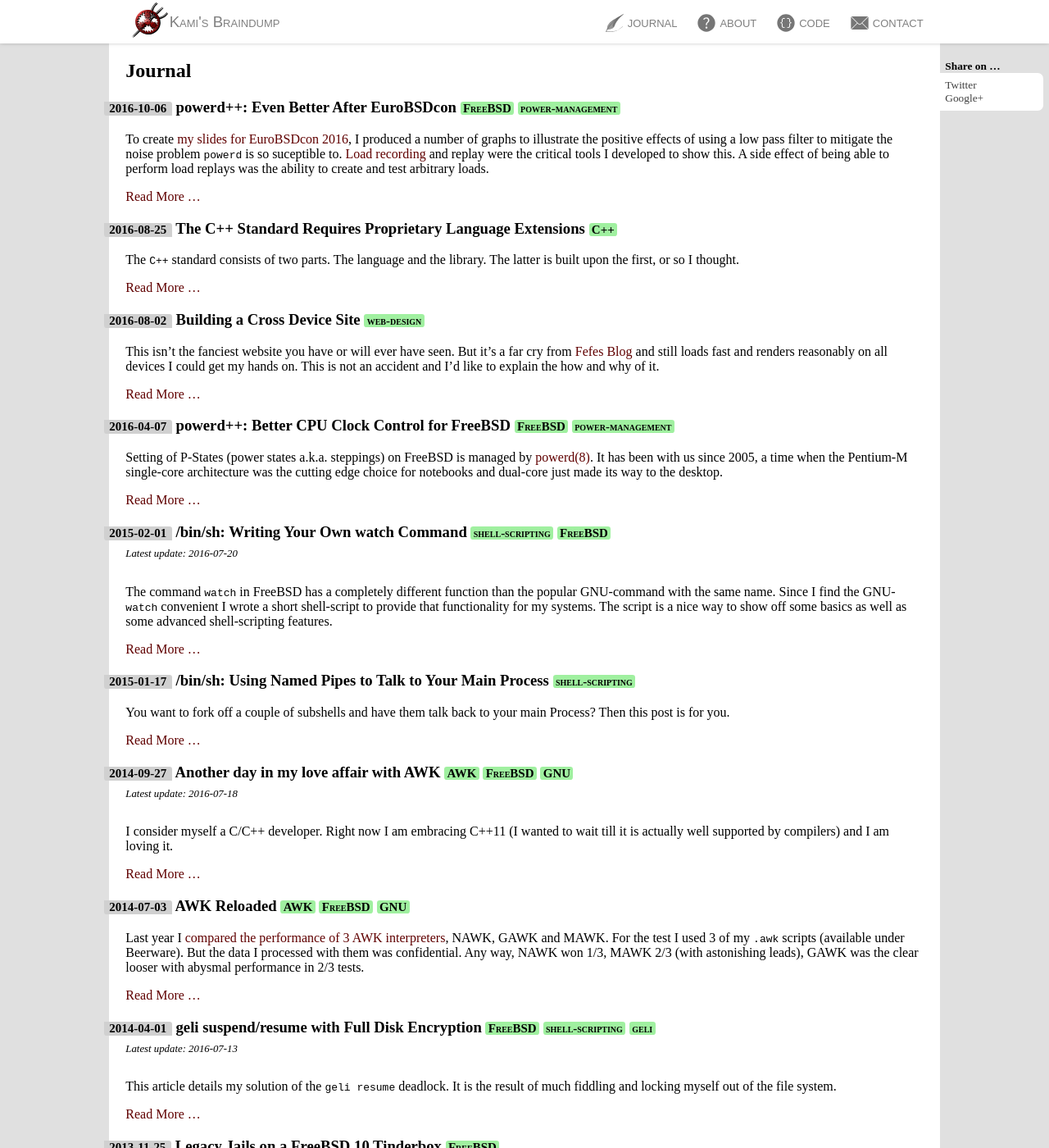
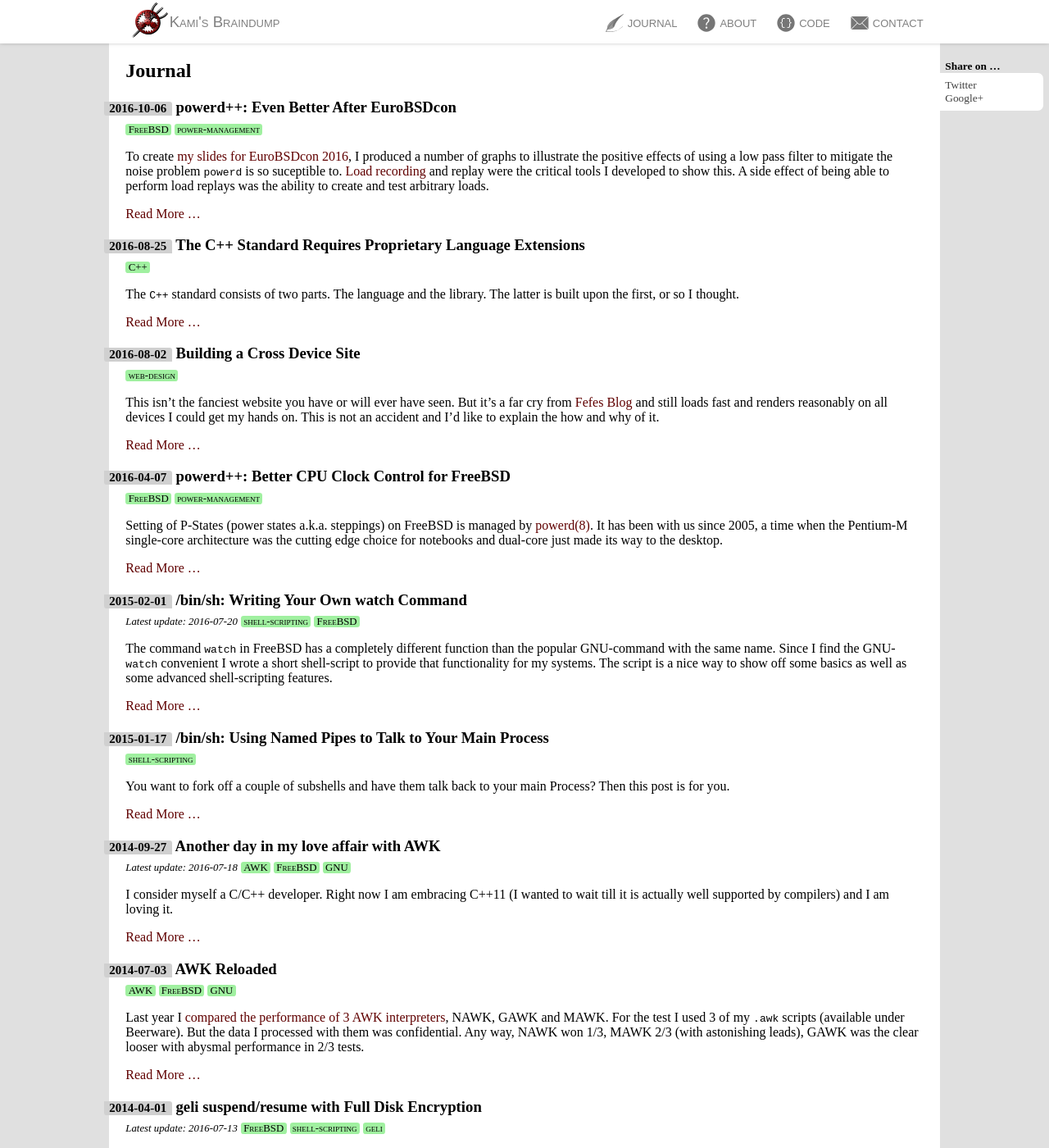
Before and after one commit to lonkamikaze/lonkamikaze.github.io, a Jekyll site: the page built from journal/index.html, in a window 1280 px wide and 1400 px high. Shown: the whole window at 82% size. Built offline with Jekyll 4.4.1, drawn with Linux system fonts in a browser that asks for light colours.

Commit message:
Display tags under heading

```diff
--- a/css/main.css
+++ b/css/main.css
@@ -354,11 +354,18 @@ time {
 	padding:             0pt 2.5pt;
 }
 
+article > .tags {
+	position:            relative;
+	top:                 -10pt;
+	display:             inline;
+}
+
+article > .tags + * {
+	margin-top:          2pt;
+}
+
 main > article > .tags {
 	display:             none;
-	padding:             0pt;
-	margin-top:          -10pt;
-	text-align:          right;
 }
 
 .tag {
@@ -636,7 +643,7 @@ time {
 }
 
 main > article > .tags {
-	display:             block;
+	display:             inline;
 }
 
 } /* @media screen and (max-width: 720pt) */
--- a/index.html
+++ b/index.html
@@ -8,9 +8,9 @@ title: News/Journal
 			<time>{{ post.date | date: site.style.date }}</time>
 			{{ post.title }}
 		</a>
-{%	for tag in post.tags %}{% include tag.html tag=tag %}{% endfor %}
 	</h1>
 {% if post.update %}<time class="update">{{ post.update | date: "%F" }}</time>{% endif %}
+{% include tags.html tags=post.tags %}
 {{	post.excerpt }}
 	<p><a href="{{ post.id }}" class="read-more">Read More …</a></p>
 </article>
--- a/journal/index.html
+++ b/journal/index.html
@@ -9,9 +9,9 @@ title: Journal
 			<time>{{ post.date | date: site.style.date }}</time>
 			{{ post.title }}
 		</a>
-{%		for tag in post.tags %}{% include tag.html tag=tag %}{% endfor %}
 	</h1>
 {% if post.update %}<time class="update">{{ post.update | date: "%F" }}</time>{% endif %}
+{% include tags.html tags=post.tags %}
 {{	post.excerpt }}
 	<p><a href="{{ post.id }}" class="read-more">Read More …</a></p>
 </article>
```
